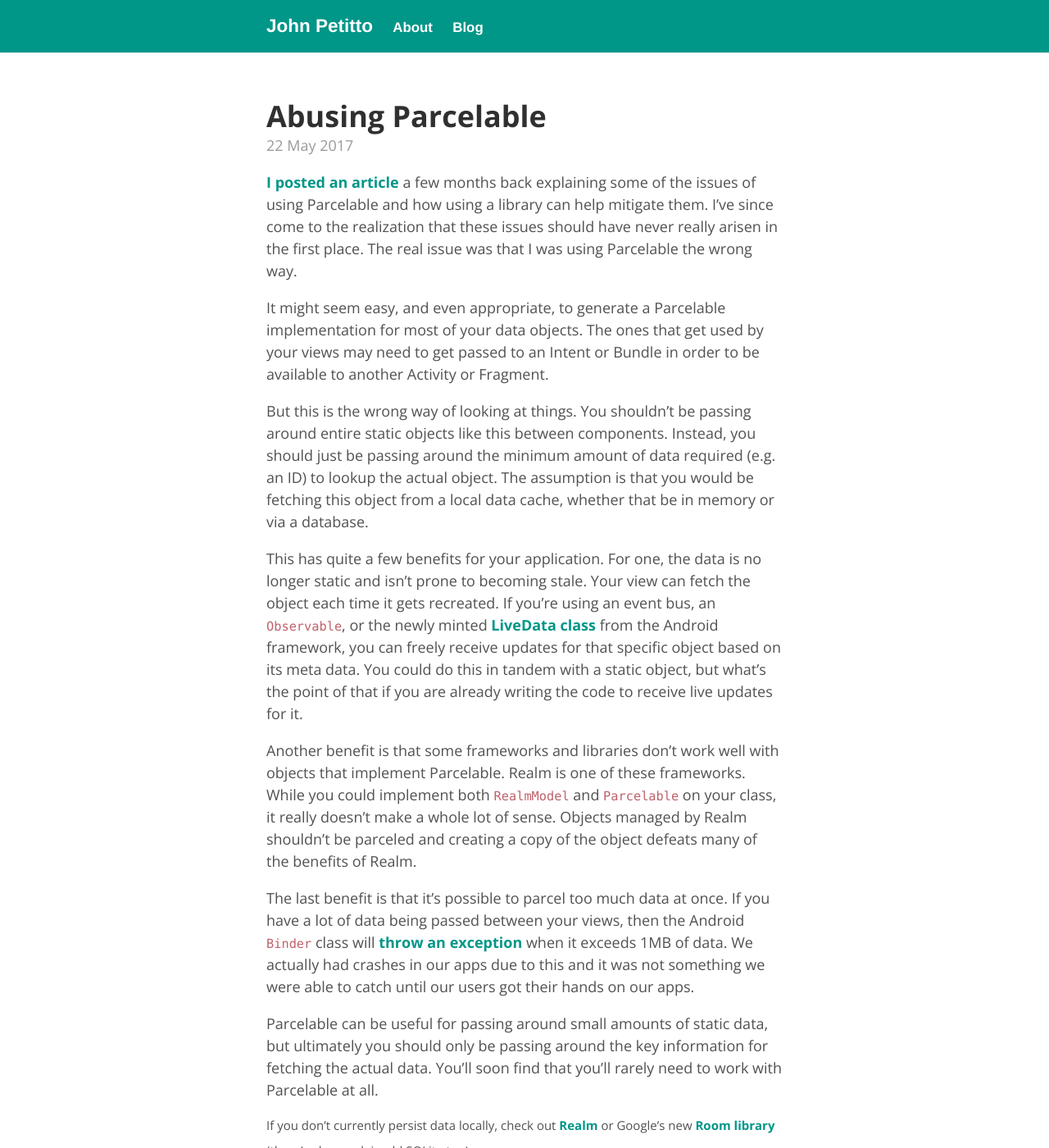
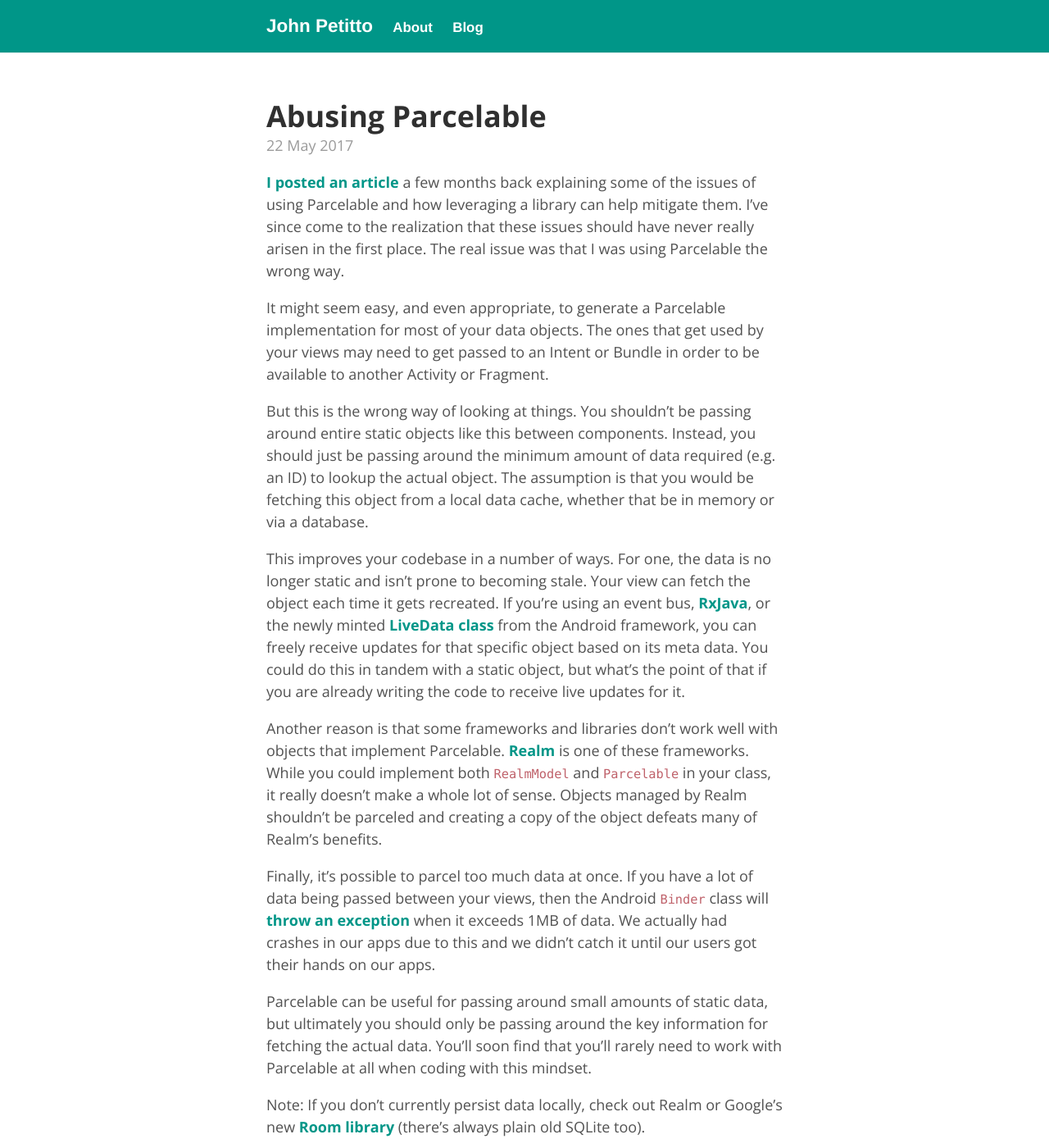
Before and after one commit to jpetitto/jpetitto.github.io, a Jekyll site: the page built from _posts/2017-05-22-abusing-parcelable.md, in a window 1280 px wide and 1400 px high. Shown: the whole window at 82% size. Built offline with Jekyll 4.4.1, drawn with Linux system fonts in a browser that asks for light colours; comment, search, counter and statistics services are not loaded.

Commit message:
Fix some issues in Abusing Parcelable article

```diff
--- a/_posts/2017-05-22-abusing-parcelable.md
+++ b/_posts/2017-05-22-abusing-parcelable.md
@@ -6,19 +6,19 @@ permalink: abusing-parcelable
 ---
 
 <!-- excerpt.start -->
-[I posted an article](parcelable) a few months back explaining some of the issues of using Parcelable and how using a library can help mitigate them. I've since come to the realization that these issues should have never really arisen in the first place. The real issue was that I was using Parcelable the wrong way.
+[I posted an article](parcelable) a few months back explaining some of the issues of using Parcelable and how leveraging a library can help mitigate them. I've since come to the realization that these issues should have never really arisen in the first place. The real issue was that I was using Parcelable the wrong way.
 
 It might seem easy, and even appropriate, to generate a Parcelable implementation for most of your data objects. The ones that get used by your views may need to get passed to an Intent or Bundle in order to be available to another Activity or Fragment.
 <!-- excerpt.end -->
 
 But this is the wrong way of looking at things. You shouldn't be passing around entire static objects like this between components. Instead, you should just be passing around the minimum amount of data required (e.g. an ID) to lookup the actual object. The assumption is that you would be fetching this object from a local data cache, whether that be in memory or via a database.
 
-This has quite a few benefits for your application. For one, the data is no longer static and isn't prone to becoming stale. Your view can fetch the object each time it gets recreated. If you're using an event bus, an `Observable`, or the newly minted [LiveData class](https://developer.android.com/topic/libraries/architecture/livedata.html) from the Android framework, you can freely receive updates for that specific object based on its meta data. You could do this in tandem with a static object, but what's the point of that if you are already writing the code to receive live updates for it.
+This improves your codebase in a number of ways. For one, the data is no longer static and isn't prone to becoming stale. Your view can fetch the object each time it gets recreated. If you're using an event bus, [RxJava](https://github.com/ReactiveX/RxJava), or the newly minted [LiveData class](https://developer.android.com/topic/libraries/architecture/livedata.html) from the Android framework, you can freely receive updates for that specific object based on its meta data. You could do this in tandem with a static object, but what's the point of that if you are already writing the code to receive live updates for it.
 
-Another benefit is that some frameworks and libraries don't work well with objects that implement Parcelable. Realm is one of these frameworks. While you could implement both `RealmModel` and `Parcelable` on your class, it really doesn't make a whole lot of sense. Objects managed by Realm shouldn't be parceled and creating a copy of the object defeats many of the benefits of Realm.
+Another reason is that some frameworks and libraries don't work well with objects that implement Parcelable. [Realm](https://realm.io/docs/java/latest/) is one of these frameworks. While you could implement both `RealmModel` and `Parcelable` in your class, it really doesn't make a whole lot of sense. Objects managed by Realm shouldn't be parceled and creating a copy of the object defeats many of Realm's benefits.
 
-The last benefit is that it's possible to parcel too much data at once. If you have a lot of data being passed between your views, then the Android `Binder` class will [throw an exception](https://developer.android.com/reference/android/os/TransactionTooLargeException.html) when it exceeds 1MB of data. We actually had crashes in our apps due to this and it was not something we were able to catch until our users got their hands on our apps.
+Finally, it's possible to parcel too much data at once. If you have a lot of data being passed between your views, then the Android `Binder` class will [throw an exception](https://developer.android.com/reference/android/os/TransactionTooLargeException.html) when it exceeds 1MB of data. We actually had crashes in our apps due to this and we didn't catch it until our users got their hands on our apps.
 
-Parcelable can be useful for passing around small amounts of static data, but ultimately you should only be passing around the key information for fetching the actual data. You'll soon find that you'll rarely need to work with Parcelable at all.
+Parcelable can be useful for passing around small amounts of static data, but ultimately you should only be passing around the key information for fetching the actual data. You'll soon find that you'll rarely need to work with Parcelable at all when coding with this mindset.
 
-<sup>If you don't currently persist data locally, check out [Realm](https://realm.io/docs/java/latest/) or Google's new [Room library](https://developer.android.com/topic/libraries/architecture/room.html) (there's always plain old SQLite too).</sup>
+Note: If you don't currently persist data locally, check out Realm or Google's new [Room library](https://developer.android.com/topic/libraries/architecture/room.html) (there's always plain old SQLite too).
```
